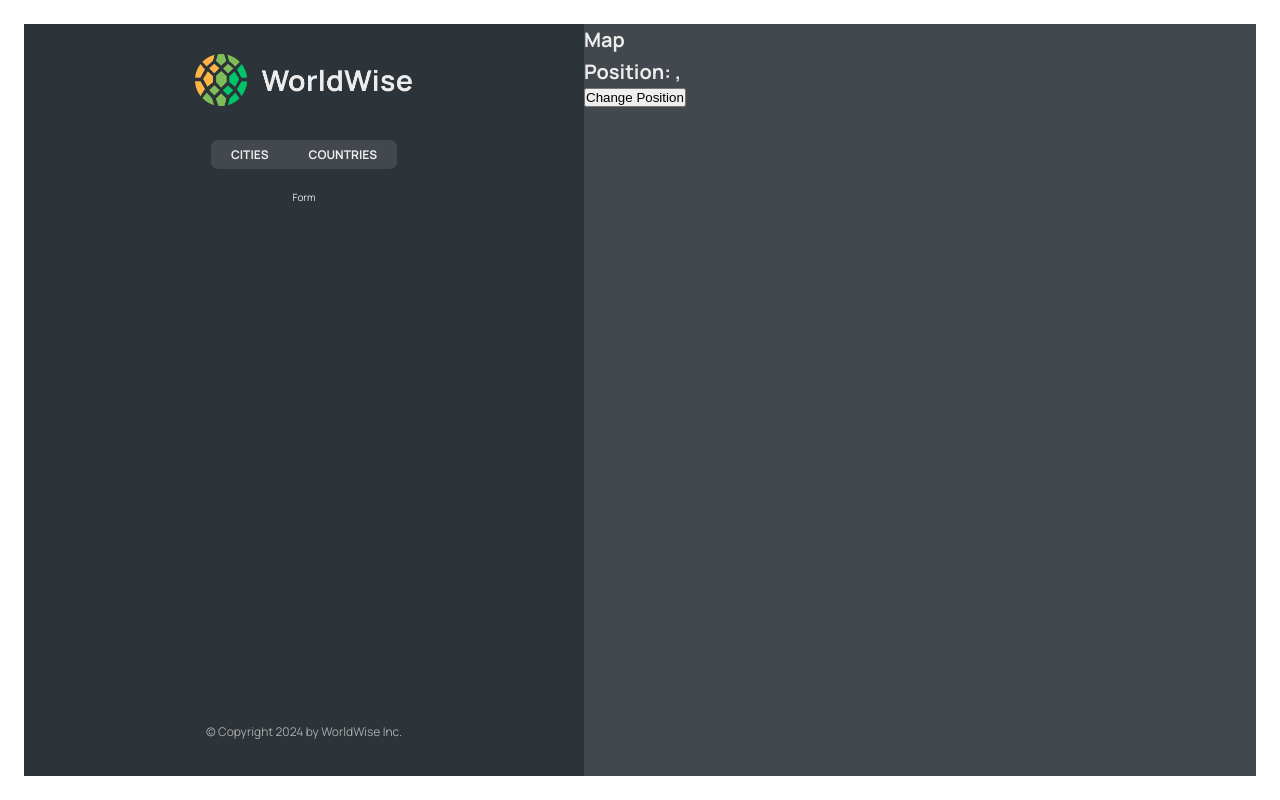
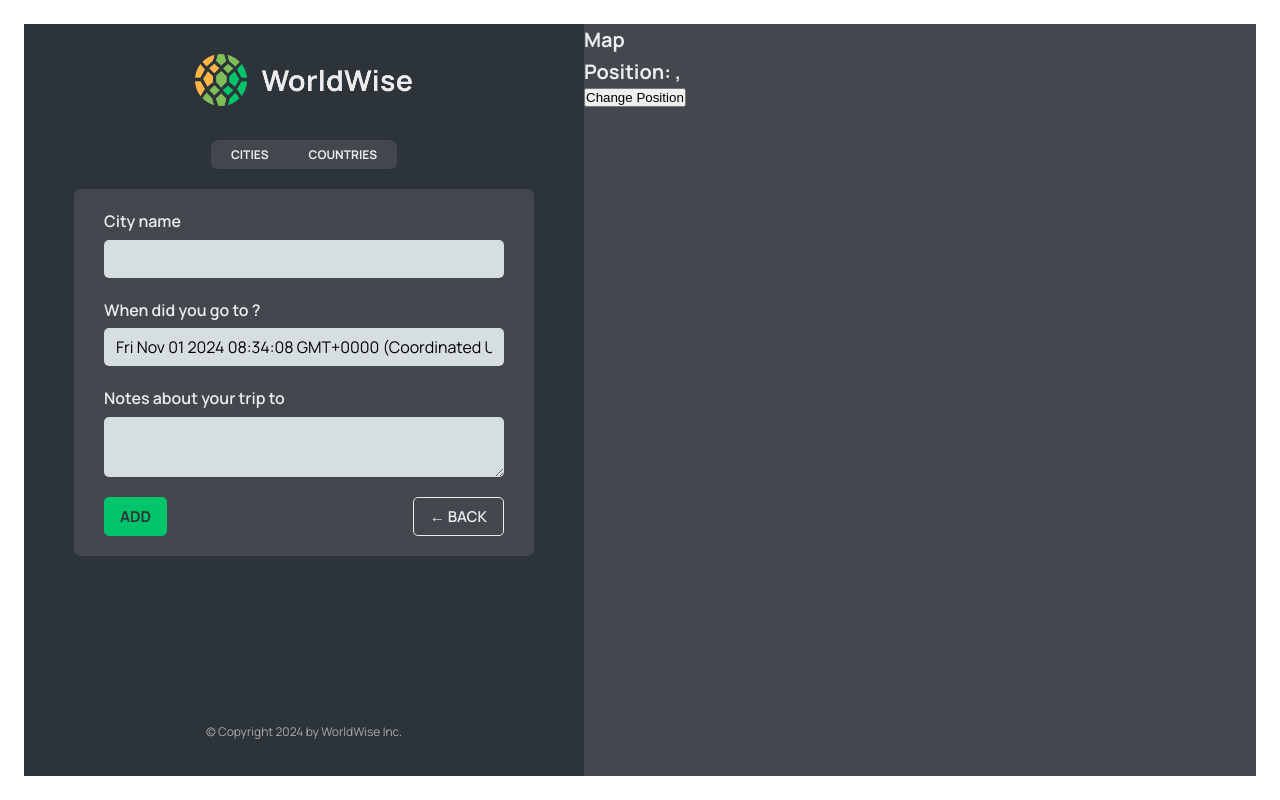
Before and after one commit to Jenseko/worldwise, a React (Vite) app: page /app/form in a window 1280 px wide. Built offline with nearby package versions, Linux system fonts and the light colour scheme; data requests are answered from the project's data file.

Commit message:
implement first navigations with using useNavigate

```diff
--- a/src/App.jsx
+++ b/src/App.jsx
@@ -1,15 +1,16 @@
+import { useEffect, useState } from "react";
 import { BrowserRouter, Routes, Route } from "react-router-dom";
 
 import Homepage from "./pages/Homepage.jsx";
 import Product from "./pages/Product.jsx";
 import Pricing from "./pages/Pricing.jsx";
+import Login from "./pages/Login.jsx";
+import AppLayout from "./pages/AppLayout.jsx";
+import City from "./components/City.jsx";
+import CityList from "./components/CityList.jsx";
+import CountryList from "./components/CountryList.jsx";
 import PageNotFound from "./pages/PageNotFound.jsx";
-import AppLayout from "./pages/AppLayout.jsx";
-import Login from "./pages/Login.jsx";
-import CityList from "./components/CityList.jsx";
-import { useEffect, useState } from "react";
-import CountryList from "./components/CountryList.jsx";
-import City from "./components/City.jsx";
+import Form from "./components/Form.jsx";
 
 const BASE_URL = "http://localhost:9000";
 
@@ -20,17 +21,17 @@
   useEffect(function() {
     async function fetchCities() {
       try {
-        setIsLoading(true)
+        setIsLoading(true);
         const res = await fetch(`${BASE_URL}/cities`);
         const data = await res.json();
         setCities(data);
-    } catch {
-      alert('There was an error loading data...')
+      } catch (err) {
+        alert("There was an error loading data...");
       } finally {
-      setIsLoading(false)
+        setIsLoading(false);
       }
     }
-  fetchCities()
+    fetchCities();
   }, []);
 
   return (
@@ -40,13 +41,22 @@
         <Route path="product" element={<Product />} />
         <Route path="pricing" element={<Pricing />} />
         <Route path="app" element={<AppLayout />}>
-          <Route index element={<CityList cities={cities} isLoading={isLoading}/>} />
-          <Route path="cities" element={<CityList cities={cities} isLoading={isLoading}/>} />
+          <Route
+            index
+            element={<CityList cities={cities} isLoading={isLoading} />}
+          />
+          <Route
+            path="cities"
+            element={<CityList cities={cities} isLoading={isLoading} />}
+          />
 
-<Route path='cities/:id' element={<City />} />
+          <Route path="cities/:id" element={<City />} />
 
-          <Route path="countries" element={<CountryList cities={cities} isLoading={isLoading}/>} />
-          <Route path="form" element={<p>Form</p>} />
+          <Route
+            path="countries"
+            element={<CountryList cities={cities} isLoading={isLoading} />}
+          />
+          <Route path="form" element={<Form />} />
         </Route>
         <Route path="login" element={<Login />} />
         <Route path="*" element={<PageNotFound />} />
--- a/src/components/AppNav.jsx
+++ b/src/components/AppNav.jsx
@@ -6,10 +6,10 @@
     <nav className={styles.nav}>
       <ul>
         <li>
-          <NavLink to="cities">CITIES</NavLink>
+          <NavLink to="cities">Cities</NavLink>
         </li>
         <li>
-          <NavLink to="countries">COUNTRIES</NavLink>
+          <NavLink to="countries">Countries</NavLink>
         </li>
       </ul>
     </nav>
--- /dev/null
+++ b/src/components/Button.jsx
@@ -0,0 +1,11 @@
+import styles from "./Button.module.css";
+
+function Button({ children, onClick, type }) {
+  return (
+    <button onClick={onClick} className={`${styles.btn} ${styles[type]}`}>
+      {children}
+    </button>
+  );
+}
+
+export default Button;
--- a/src/components/CountryList.module.css
+++ b/src/components/CountryList.module.css
@@ -2,7 +2,7 @@
   width: 100%;
   height: 65vh;
   list-style: none;
-  overflow-y: scroll;
+  /* overflow-y: scroll; */
   overflow-x: hidden;
 
   display: grid;
--- a/src/components/Form.jsx
+++ b/src/components/Form.jsx
@@ -3,12 +3,14 @@
 import { useState } from "react";
 
 import styles from "./Form.module.css";
+import Button from "./Button";
+import { useNavigate } from "react-router-dom";
 
 export function convertToEmoji(countryCode) {
   const codePoints = countryCode
     .toUpperCase()
     .split("")
-    .map((char) => 127397 + char.charCodeAt());
+    .map(char => 127397 + char.charCodeAt());
   return String.fromCodePoint(...codePoints);
 }
 
@@ -18,39 +20,48 @@
   const [date, setDate] = useState(new Date());
   const [notes, setNotes] = useState("");
 
+  const navigate = useNavigate();
+
   return (
     <form className={styles.form}>
       <div className={styles.row}>
         <label htmlFor="cityName">City name</label>
         <input
           id="cityName"
-          onChange={(e) => setCityName(e.target.value)}
+          onChange={e => setCityName(e.target.value)}
           value={cityName}
         />
         {/* <span className={styles.flag}>{emoji}</span> */}
       </div>
 
       <div className={styles.row}>
-        <label htmlFor="date">When did you go to {cityName}?</label>
-        <input
-          id="date"
-          onChange={(e) => setDate(e.target.value)}
-          value={date}
-        />
+        <label htmlFor="date">
+          When did you go to {cityName}?
+        </label>
+        <input id="date" onChange={e => setDate(e.target.value)} value={date} />
       </div>
 
       <div className={styles.row}>
-        <label htmlFor="notes">Notes about your trip to {cityName}</label>
+        <label htmlFor="notes">
+          Notes about your trip to {cityName}
+        </label>
         <textarea
           id="notes"
-          onChange={(e) => setNotes(e.target.value)}
+          onChange={e => setNotes(e.target.value)}
           value={notes}
         />
       </div>
 
       <div className={styles.buttons}>
-        <button>Add</button>
-        <button>&larr; Back</button>
+        <Button type="primary">Add</Button>
+        <Button
+          type="back"
+          onClick={e => {
+            e.preventDefault();
+            navigate(-1);
+          }}>
+          &larr; Back
+        </Button>
       </div>
     </form>
   );
--- a/src/components/Map.jsx
+++ b/src/components/Map.jsx
@@ -1,14 +1,16 @@
-import { useSearchParams } from "react-router-dom";
+import { useNavigate, useSearchParams } from "react-router-dom";
+
 import styles from "./Map.module.css";
 
 function Map() {
+  const navigate = useNavigate();
   const [searchParams, setSearchParams] = useSearchParams();
 
   const lat = searchParams.get("lat");
   const lng = searchParams.get("lng");
 
   return (
-    <div className={styles.mapContainer}>
+    <div className={styles.mapContainer} onClick={() => navigate("form")}>
       <h1>Map</h1>
       <h1>
         Position: {lat}, {lng}
```
Lines whose indentation alone changed are shown as unchanged.
